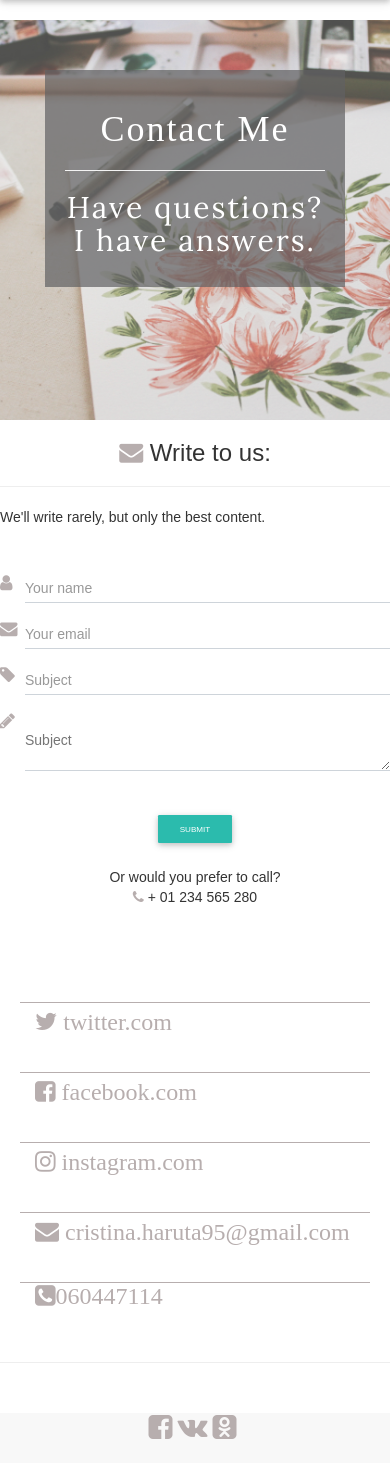
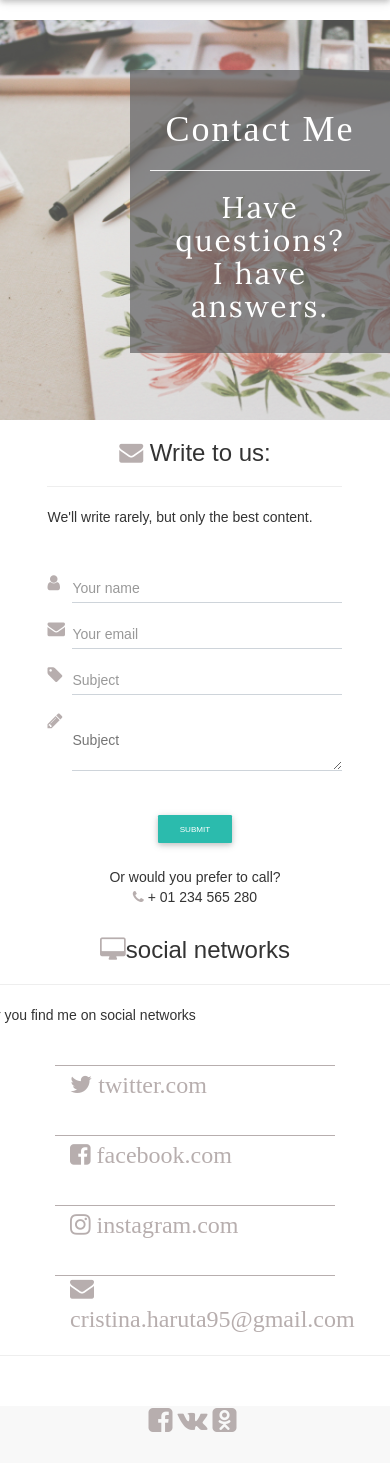
Before and after one commit to HCris/Handmade, a PHP site: page /contact.php in a window 390 px wide. Shown: the part 102-1565 px from the top of the page. After the commit the page ends 1534 px from the top, so only its background shows below. Run offline with PHP 8.4, Linux system fonts and the light colour scheme; some libraries are stand-ins or nearby versions.

Commit message:
ultima veriune

```diff
--- a/collection.php
+++ b/collection.php
@@ -62,16 +62,14 @@
 					</div>
 				</div>
 			</div>
-			<hr>
 			<div class="row">
 				<div class="col col-xs-10 col-sm-10 col-md-12 col-lg-12">
-				<div class="btn btn-primary btn-sm inputfile">
+					<div class="btn btn-primary btn-sm inputfile">
 						<span>Choose file</span>
-						<input type="file" name="myfile" />
+						<input type="file" name="myfile" multiple />
 					</div>
 				</div>
 			</div>
-			<hr>
 			<div class="container">
 				<div class="row">
 					<div class="col col-xs-10 col-sm-10 col-md-12 col-lg-12">
--- a/contact.php
+++ b/contact.php
@@ -13,7 +13,7 @@
 
 		<div class="row">
 			<div class="col col-xs-12 col-sm-12 col-lg-12 col-md-12 img">
-				<div class="wolcam ">
+				<div class="wolcam col col-xs-4 col-xs-offset-4  col-sm-4 col-sm-offset-4 col-md-4 col-md-offset-4 col-lg-4 col-lg-offset-4 ">
 					<h1 class="text-center titlu">Contact Me</h1>
 					<hr class="small">
 					<h2 class="text-center">Have questions? <br>I have answers.</h2>
@@ -23,7 +23,7 @@
 <!-- Contact -->
 		<div class="row ">
 				<div class="col col-xs-12 col-sm-6 col-md-6">
-						<form class="form-style-7" id="#message" action="contact_me.php" method="post">
+						<form class="col col-xs-10 col-xs-offset-1 col-sm-8 col-md-8 col-lg-8" id="#message" action="contact_me.php" method="post">
 							<!--Header-->
 							<div class="text-center">
 							<h3><i class="fa fa-envelope"></i> Write to us:</h3>
@@ -71,33 +71,37 @@
 
 				<div class=" col col-xs-12 col-sm-6 col-md-6 col-lg-6 capsula ">
 					<div class="row">
-							<div class="box col col-xs-10 col-xs-offset-1 col-sm-8 col-md-8 col-lg-8">
+							<div class="text-center">
+								<h3>
+									<i class="fa fa-desktop"></i>social networks
+								</h3>
+								<hr class="mt-2 mb-2">
+							</div>
+							<p>Or you find me on social networks</p>
+							<br>
+							<div class="box col col-xs-8 col-xs-offset-2 col-sm-8 col-md-8 col-lg-8">
 								<i class="fa fa-twitter fa-2x" aria-hidden="true">
 										<a href="#">twitter.com</a>
 								</i>
 							</div>
-							<div class="box col col-xs-10 col-xs-offset-1 col-sm-8 col-md-8 col-lg-8">
+							<div class="box  col col-xs-8 col-xs-offset-2 col-sm-8 col-md-8 col-lg-8">
 								<i class="fa fa-facebook-square fa-2x" aria-hidden="true">
 									<a href="#">facebook.com</a>
 								</i>
 							</div>
-							<div class="box col col-xs-10 col-xs-offset-1 col-sm-8 col-md-8 col-lg-8">
+							<div class="box  col col-xs-8 col-xs-offset-2 col-sm-8 col-md-8 col-lg-8">
 								<i class="fa fa-instagram fa-2x" aria-hidden="true">
 									<a href="#">instagram.com</a>
 								</i>
 							</div>
-							<div class="box col col-xs-10 col-xs-offset-1 col-sm-8 col-md-8 col-lg-8">
+							<div class="box col col-xs-8 col-xs-offset-2 col-sm-8 col-md-8 col-lg-8">
 								<i class=" fa fa-envelope fa-2x" aria-hidden="true">
 									<a href="#">cristina.haruta95@gmail.com</a>
 								</i>
 							</div>
-							<div class="box col col-xs-10 col-xs-offset-1 col-sm-8 col-md-8 col-lg-8">
-								<i class="fa fa-phone-square fa-2x" aria-hidden="true">060447114</i>
-							</div>
 						</div>
 					</div>
 				</div>
-
 			</div><!-- END row -->
 <hr>
 	<?php
--- a/style/main.css
+++ b/style/main.css
@@ -124,19 +124,16 @@ body{
 	background:url(../img/4.jpg) no-repeat center center;
 	background-size: cover;
 	height: 400px;
-	width: 100%;
 	opacity: 0.7;
 	/*background-color: rgba(30, 30, 33, 0.9);*/
 }
 .wolcam{
 	margin-top:50px;
-	margin-left:auto;
-	margin-right: auto;
 	font-weight: bold;
 	color:#ffffff;
 	background-color: rgba(30, 30, 33, 0.7);
 	padding: 20px;
-	width: 300px;
+	width: auto;
 	height: auto;
 	font-family: 'Lora', serif;
 	letter-spacing: 2px;
@@ -145,9 +142,7 @@ body{
 .wolcam h1{
 	font-family: Georgian;
 }
-.capsula{
-	margin-top:75px;
-}
+
 a, i{
 	text-decoration:none;
 	line-height: 1.5;
@@ -188,6 +183,7 @@ margin-bottom: 20px;
   border-radius: 8px;
   font-size: 20px;
   font-weight: bold;
+  display: none;
 }
 .upload-btn-wrapper input[type=file] {
   font-size: 100px;
```
Also changed, not shown: post_images/0.jpg (added).
